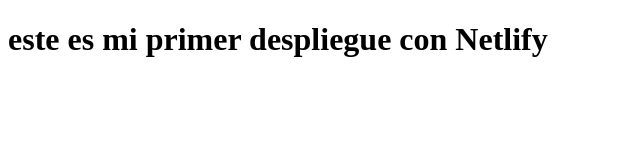
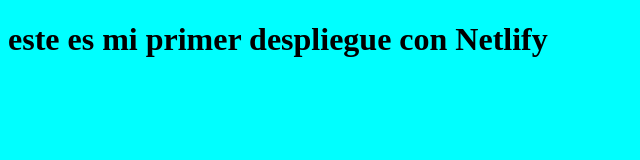
Before and after one commit to FILIPINO2004/misegundorepositorio, a plain HTML site: page index.html in a window 1280 px wide. Shown: the whole page, without its empty margins (0-640 px from the left). Drawn offline with Linux system fonts and the light colour scheme.

Commit message:
cambiando fondo index

```diff
--- a/index.html
+++ b/index.html
@@ -4,6 +4,11 @@
   <meta charset="UTF-8">
   <meta name="viewport" content="width=device-width, initial-scale=1.0">
   <title>Document</title>
+  <style>
+    html, body{
+      background-color: aqua;
+    }
+  </style>
 </head>
 <body>
   <h1>este es mi primer despliegue con Netlify</h1>
```
